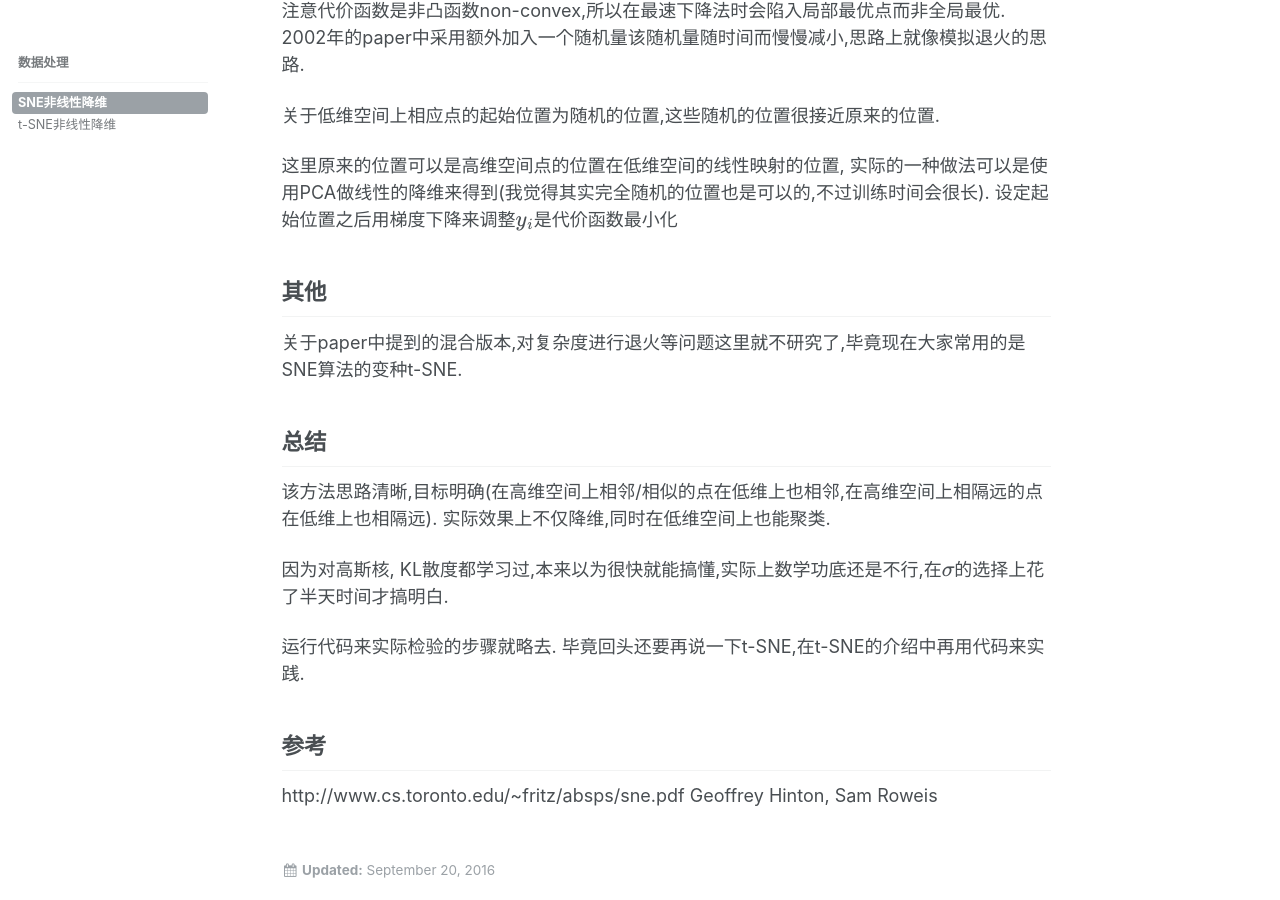
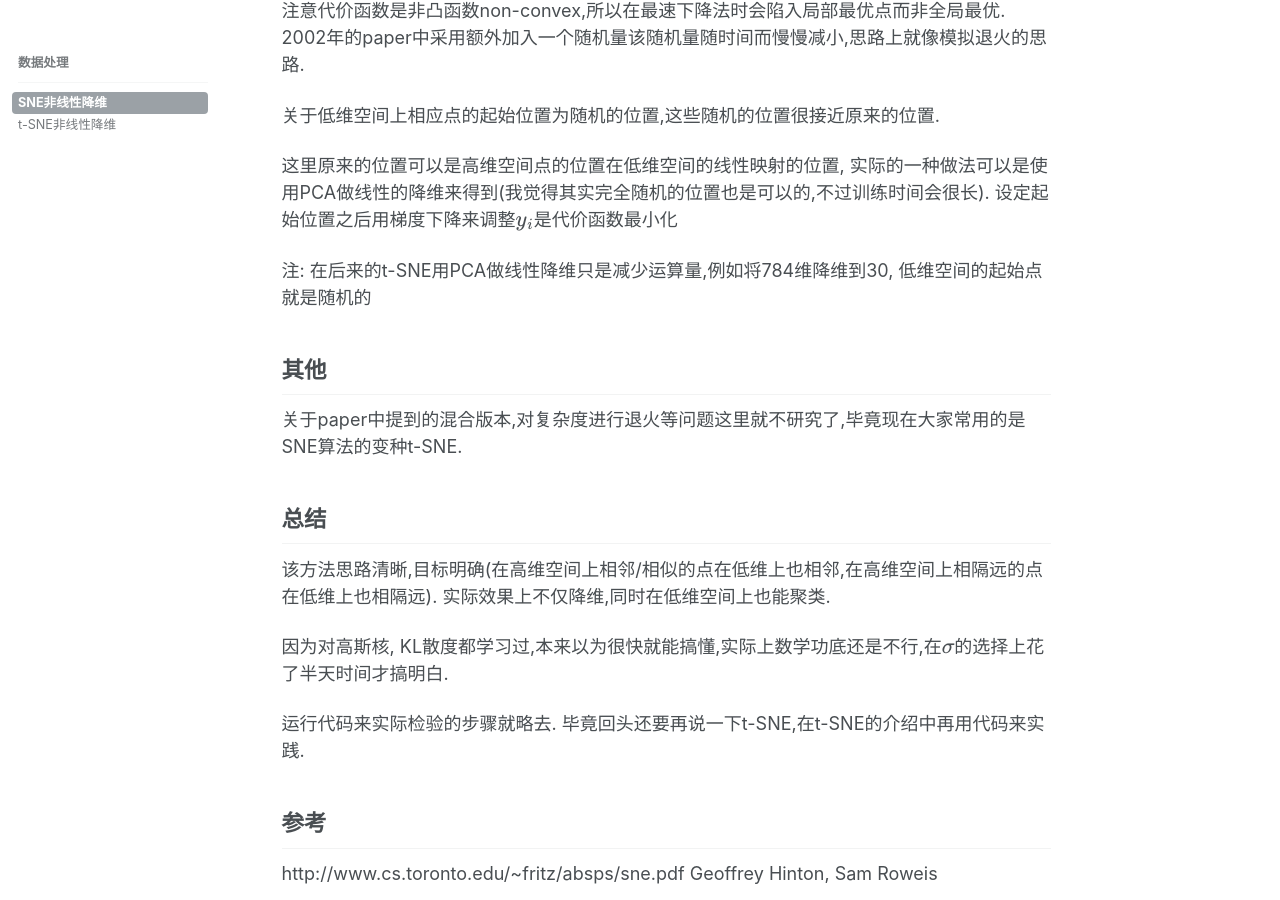
Before and after one commit to lucius-yu/lucius-yu.github.io, a Jekyll site: the page built from _docs/sne-nonlinear-dimensionality-reduction-introduction.md, in a window 1280 px wide and 900 px high, scrolled down 2988 px. Built offline with Jekyll 4.4.1, drawn with Linux system fonts in a browser that asks for light colours; formulas are drawn with MathJax 3.

Commit message:
[task] update sne-nonlinear-dimensionality-reduction-introduction.md

```diff
--- a/_docs/sne-nonlinear-dimensionality-reduction-introduction.md
+++ b/_docs/sne-nonlinear-dimensionality-reduction-introduction.md
@@ -69,6 +69,8 @@ $$ \frac{\partial C}{\partial y_i} = 2\sum_j (y_i-y_j)(p_{i,j}-q_{i,j}+p_{j,i}-q
 
 这里原来的位置可以是高维空间点的位置在低维空间的线性映射的位置, 实际的一种做法可以是使用PCA做线性的降维来得到(我觉得其实完全随机的位置也是可以的,不过训练时间会很长). 设定起始位置之后用梯度下降来调整$y_i$是代价函数最小化
 
+注: 在后来的t-SNE用PCA做线性降维只是减少运算量,例如将784维降维到30, 低维空间的起始点就是随机的
+
 ## 其他
 
 关于paper中提到的混合版本,对复杂度进行退火等问题这里就不研究了,毕竟现在大家常用的是SNE算法的变种t-SNE.
```
